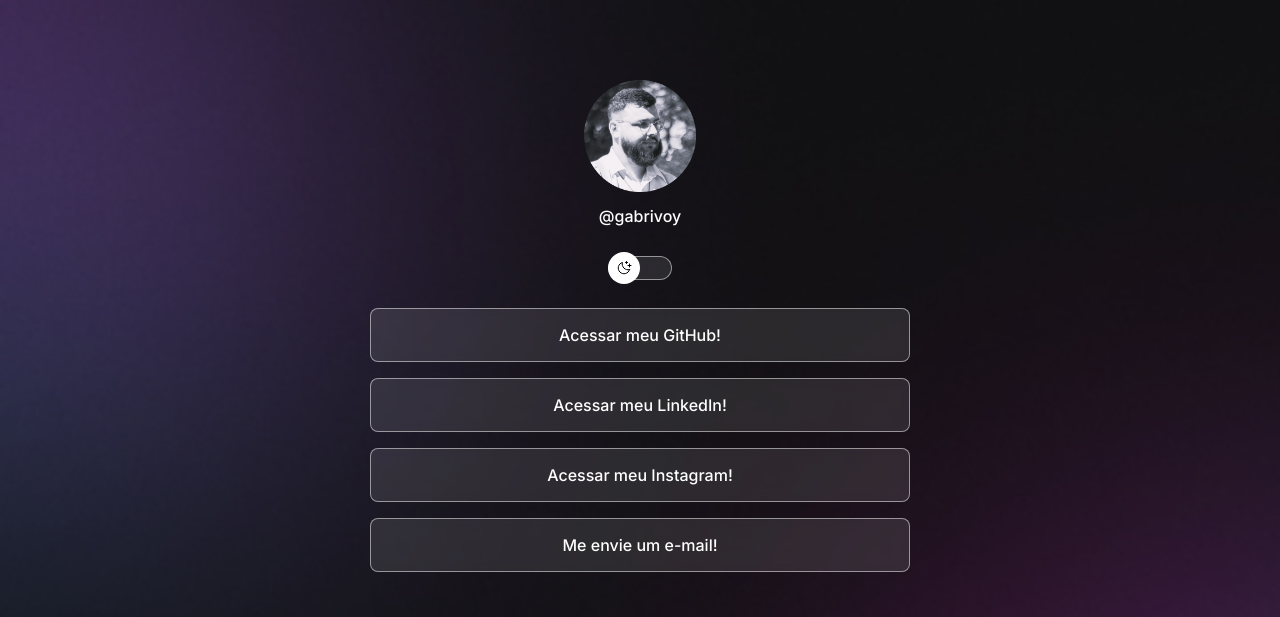
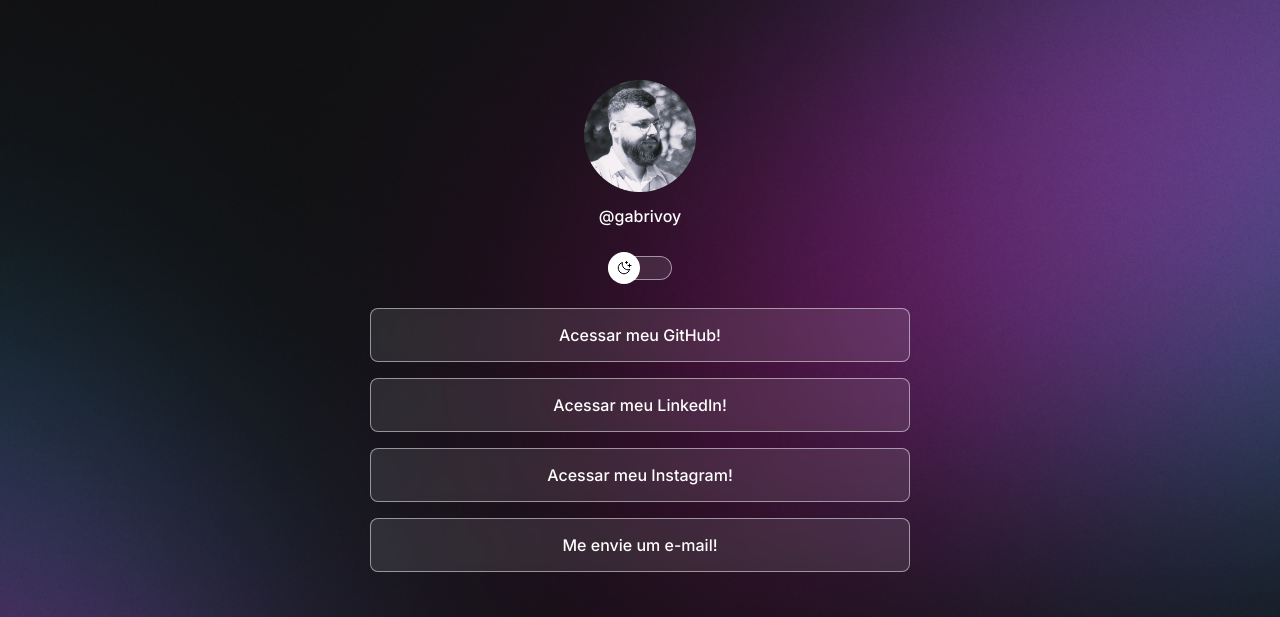
Before and after one commit to gabrivoy/discover-linktree-project, a plain HTML site: page index.html in a window 1280 px wide. Shown: the top 617 px of the page. Drawn offline with nearby package versions, Linux system fonts and the light colour scheme.

Commit message:
feat: Add `@media` function to allow responsiveness on the background image

```diff
--- a/style.css
+++ b/style.css
@@ -145,3 +145,13 @@ footer{
     text-align: center;
     font-size: 14px;
 }
+
+@media (min-width: 700px) {
+    :root{
+        --bg-url: url("assets/bg-desktop.jpg");
+    }
+
+    .light{
+        --bg-url: url("assets/bg-desktop-light.jpg");
+    }
+}
```
